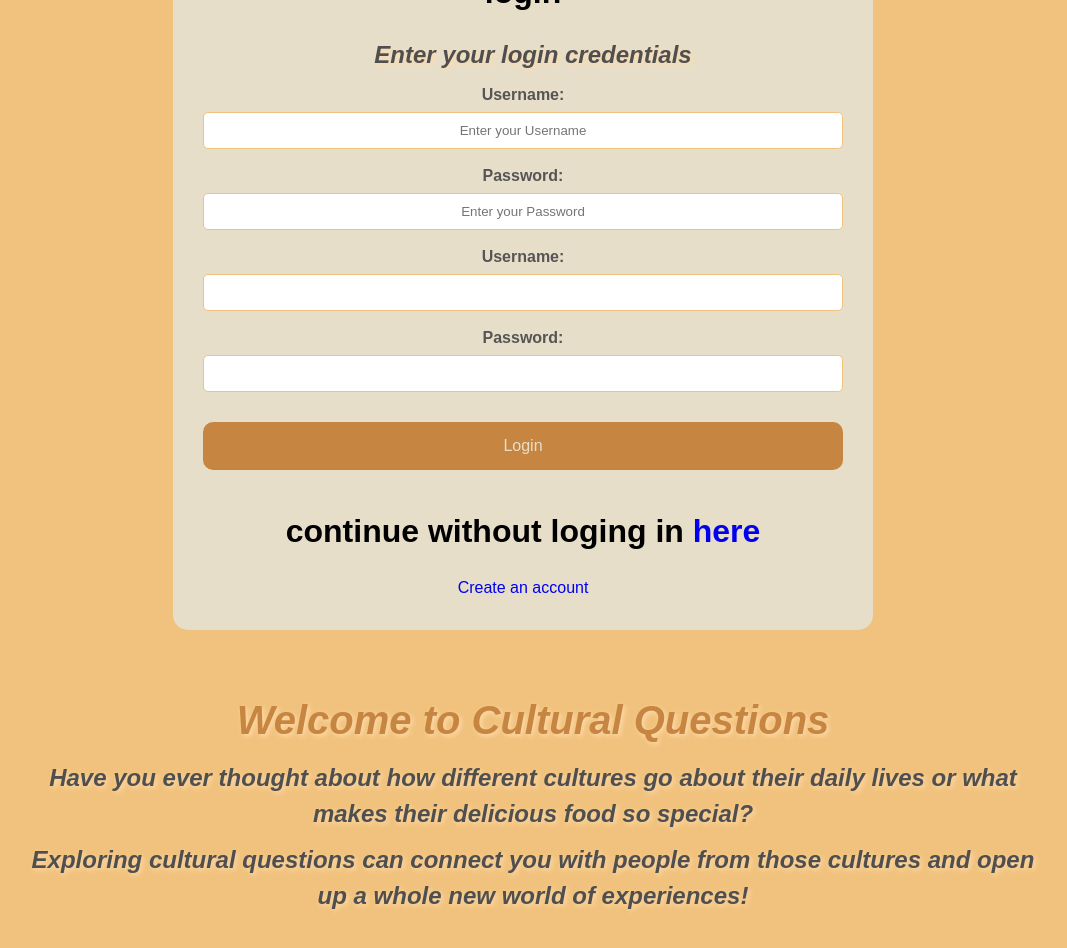
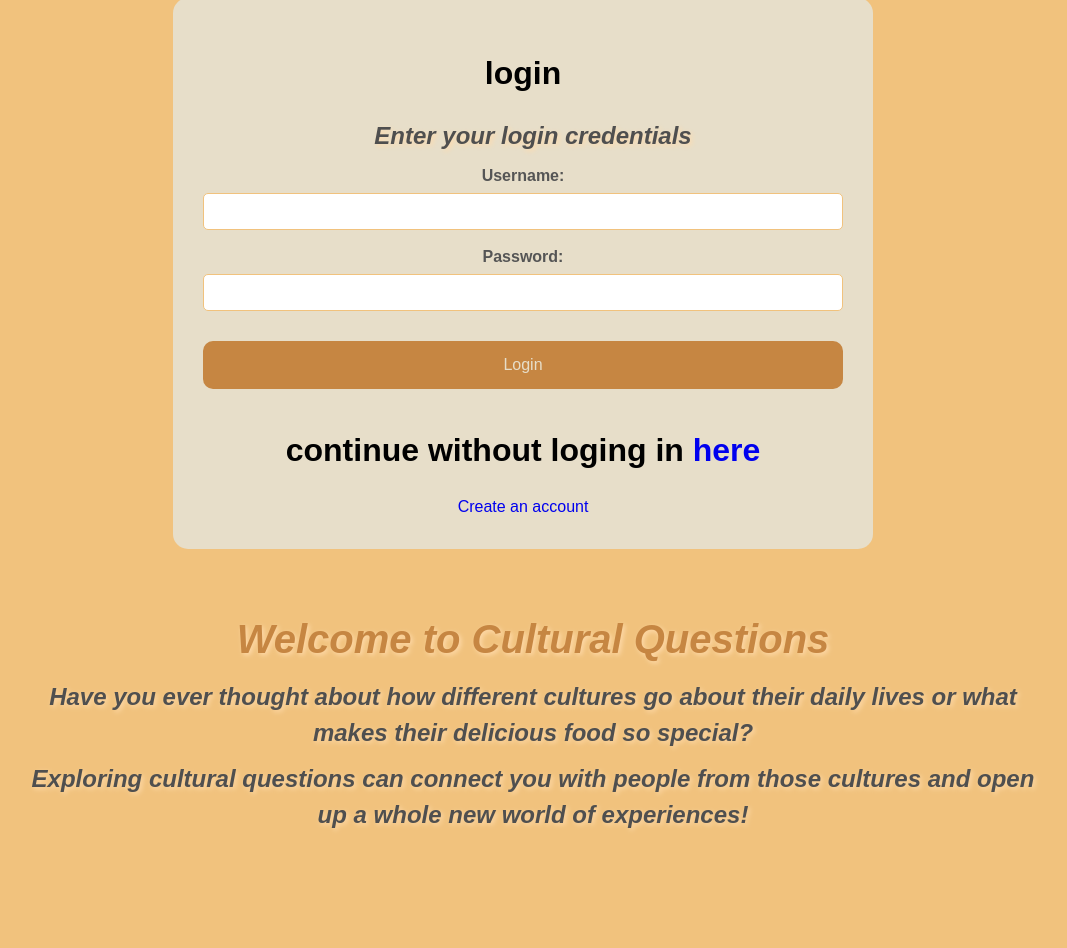
Before and after one commit to jaydenater21/Cultural-Questions1, a website: page index.html in a window 1280 px wide. Shown: the whole page, without its empty margins (117-1184 px from the left). After the commit the page ends 893 px from the top, so only its background shows below. Drawn offline with Linux system fonts and the light colour scheme.

Commit message:
Update index.html

```diff
--- a/index.html
+++ b/index.html
@@ -10,19 +10,6 @@
 <div class="main">
  <h1>login</h1>
  <h3 style="text-align: center;">Enter your login credentials</h3>
-
- <form action="">
-     <label for="first">
-         Username:
-     </label>
-     <input type="text" id="first" name="first"
-         placeholder="Enter your Username" required>
-
-     <label for="password">
-         Password:
-     </label>
-     <input type="password" id="password" name="password"
-         placeholder="Enter your Password" required>
 
      <div class="wrap">
         <form action="/login" method="post">
```
